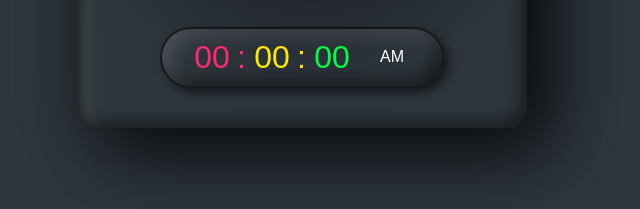
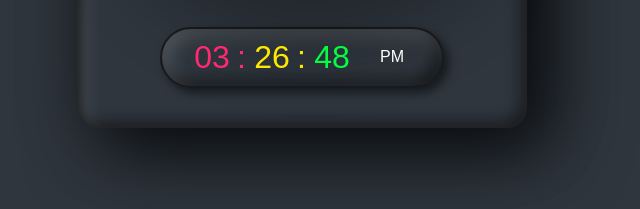
Before and after one commit to annmaryvinod/Clock, a plain HTML site: page index.html in a window 1280 px wide. Shown: the part 563-772 px from the top of the page, 338-978 px from the left. Drawn offline with Linux system fonts and the light colour scheme.

Commit message:
finished

```diff
--- a/index.html
+++ b/index.html
@@ -39,7 +39,7 @@
         <!-- Digital Clock -->
 
         <div id="time">
-            <div id="hour" style="--clr:#ff2972;">00</div>
+            <div id="hours" style="--clr:#ff2972;">00</div>
             <div id="minutes" style="--clr:#fee800;">00</div>
             <div id="seconds" style="--clr:#04fc43;">00</div>
             <div id="ampm">AM</div>
@@ -63,12 +63,56 @@
             let ss = day.getSeconds() * 6;
 
 
-            hr.style.transform = `rotateZ(${hh+(mm/12)}deg)`;
+            hr.style.transform = `rotateZ(${hh + (mm / 12)}deg)`;
             mn.style.transform = `rotateZ(${mm}deg)`;
             sc.style.transform = `rotateZ(${ss}deg)`;
 
 
+            // Digital Clock
+
+            let hours = document.getElementById('hours');
+            let minutes = document.getElementById('minutes');
+            let seconds = document.getElementById('seconds');
+            let ampm = document.getElementById('ampm');
+
+            let h = new Date().getHours();
+            let m = new Date().getMinutes();
+            let s = new Date().getSeconds();
+
+
+
+            // am pm
+
+            let am = h >= 12 ? "PM" : "AM";
+
+
+            // Convert 24 hour clock to 12 hour
+
+            if (h > 12) {
+                h = h - 12;
+            }
+
+
+
+
+            // Add zero before single digit numbers
+            // Teranary operator
+
+            h = (h < 10) ? "0" + h : h;
+            m = (m < 10) ? "0" + m : m;
+            s = (s < 10) ? "0" + s : s;
+
+            hours.innerHTML = h;
+            minutes.innerHTML = m;
+            seconds.innerHTML = s;
+            ampm.innerHTML = am;
+
+
+
         })
+
+
+
 
     </script>
 </body>
```
